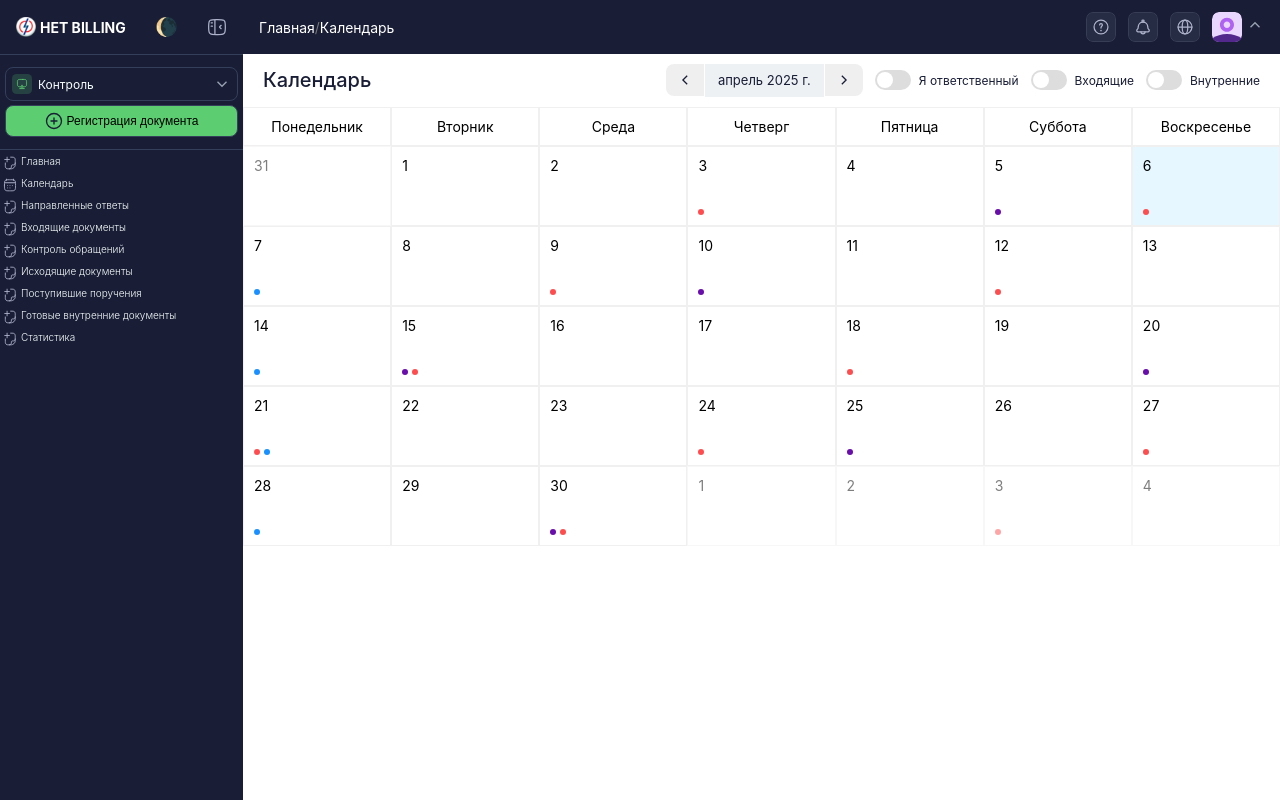
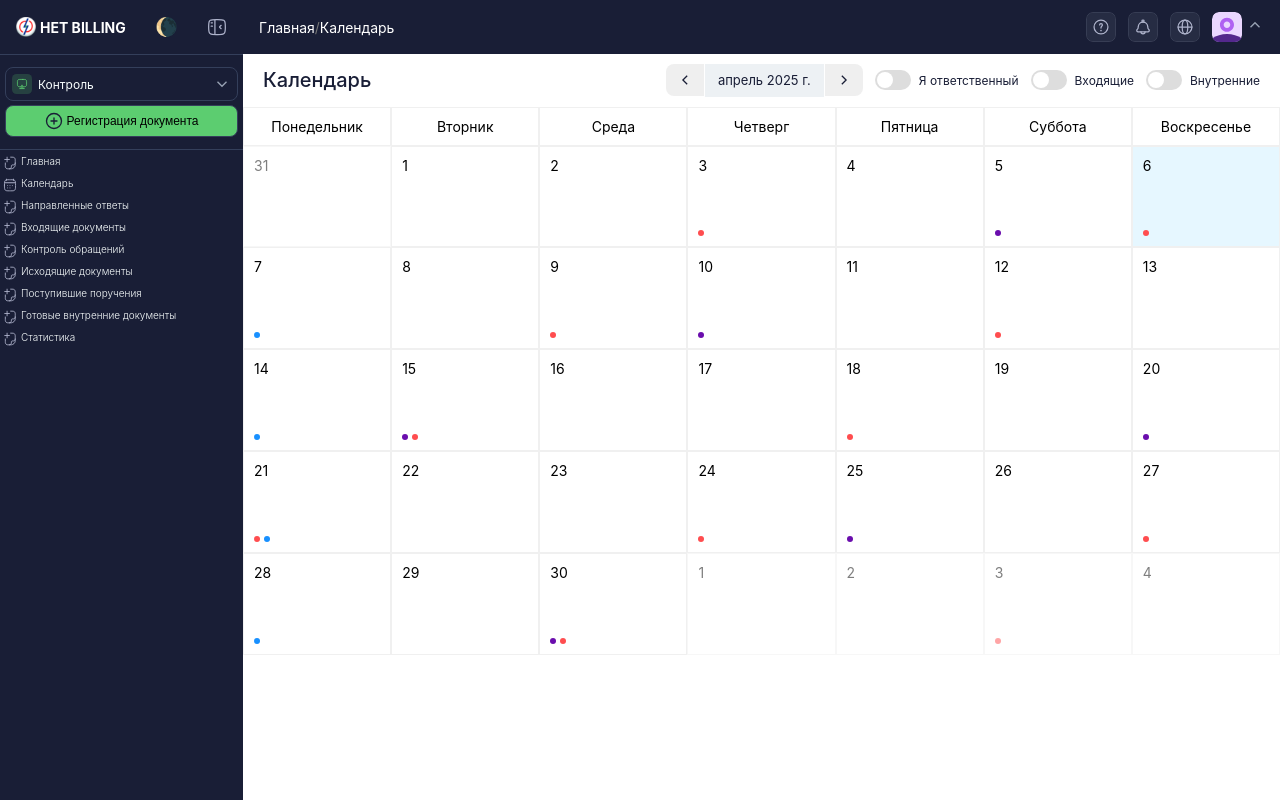
Before and after one commit to azimjon01/net-billing, a React (Vite) app: page /calendar in a window 1280 px wide. Built offline with nearby package versions, Linux system fonts and the light colour scheme.

Commit message:
fixed calendar minHeight

```diff
--- a/src/components/ui/calendar/Calendar.styles.ts
+++ b/src/components/ui/calendar/Calendar.styles.ts
@@ -88,7 +88,7 @@ export const DayCell = styled.div<{ isToday: boolean; dim: boolean }>(
     opacity: props.dim ? 0.5 : 1,
     border: "1px solid #f0f0f0",
     padding: 10,
-    minHeight: 80,
+    minHeight: 101.9,
     display: "flex",
     flexDirection: "column",
     justifyContent: "space-between",
```
